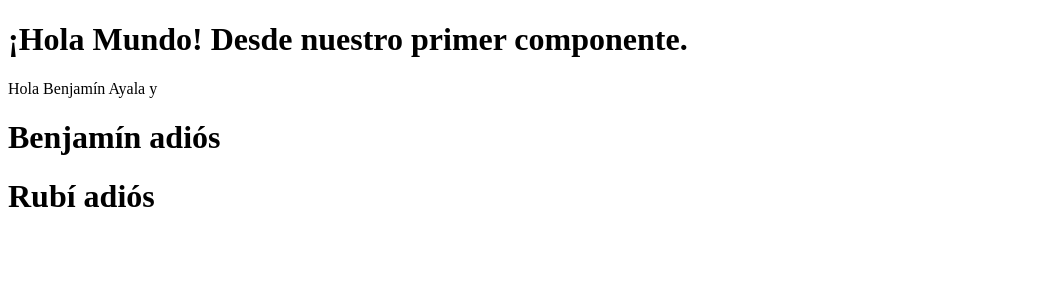
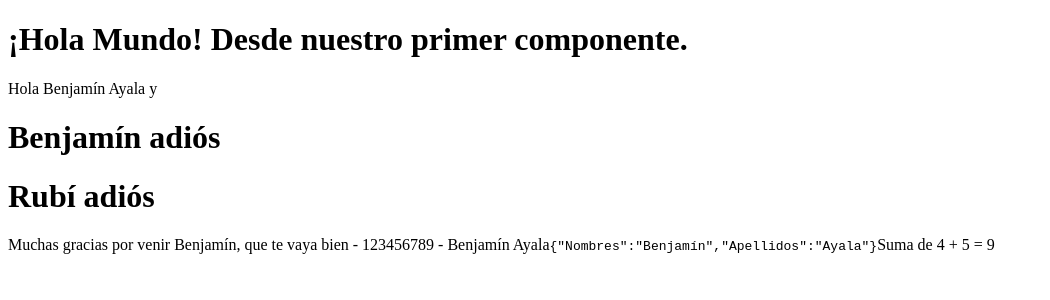
Before and after one commit to bayalad7/fh-curso-react, a React (Vite) app in the folder Apps/3-app-counter-vite/: page / in a window 1280 px wide. Shown: the top 300 px of the page, without its empty margins (0-1050 px from the left). Built offline with nearby package versions, Linux system fonts and the light colour scheme.

Commit message:
Seccion 3: Impresion de variables en el HTML

```diff
--- a/Apps/3-app-counter-vite/src/app.jsx
+++ b/Apps/3-app-counter-vite/src/app.jsx
@@ -1,5 +1,5 @@
 import { Saludo } from "./components/saludo"
-import { Despido, Despido2 } from "./components/despido"
+import { Despido, Despido2 , Despido3 } from "./components/despido"
 
 const App = () => {
     const Nombre = "Benjamín Ayala";
@@ -9,6 +9,7 @@ const App = () => {
                 ¡Hola Mundo! Desde nuestro primer componente.
             </h1>
             { Saludo(Nombre) } y { Despido() }
+            { Despido3() }
         </div>
     );
 }
--- a/Apps/3-app-counter-vite/src/components/despido.jsx
+++ b/Apps/3-app-counter-vite/src/components/despido.jsx
@@ -18,3 +18,40 @@ export const Despido2 = () => {
         </>
     );
 }
+
+/**
+ * Si la variable que estamos usando, no tiene relación con ningún Hook o algo así,
+ * entonces no tiene sentido que este dentro del componente y se podría sacar del mismo.
+ * Ejemplo quedando así:
+ */
+const $Mensaje = "Muchas gracias por venir Benjamín, que te vaya bien";
+const $Lista = [1,2,3,4,5,6,7,8,9];
+// Los objetos no se pueden imprimir dentro de unos "{}", por que no son permitidos como un hijo jsx de React y si nosotros necesitamos imprimir un objeto, podemos utilizar el JSON.stringify
+const $Persona = {
+    Nombres: "Benjamín",
+    Apellidos: "Ayala",
+}
+
+export const Despido3 = () => {
+    {/*
+        NOTA IMPORTANTE.
+        Todo código que nosotros pongamos aquí, en este espacio dentro del componente, al momento de reenderizar el componente
+        también se estaría reenderizando, como la función $Suma, que esta abajo...
+        ¿CUÁNDO PONER EL CODIGO ADENTRO O AFUERA?
+        Cuando necesitemos que el componente haga un cambio en el estado, pero si no hay
+        ninguna dependencia del código al componente, es mejor sacarlo...
+    */}
+
+    const $Sumar = ( $Valor1 , $Valor2 ) => ($Valor1 + $Valor2);
+    // Hay que tener cuidado cuando utilizamos los async - await en las funciones y los pongamos dentro de los componentes, recordemos que una función asincrónica devuelve un objeto
+    return (
+        <>
+            { $Mensaje} - { $Lista } - { $Persona.Nombres + ' ' + $Persona.Apellidos  }
+            <code>{ JSON.stringify( $Persona ) }</code>
+            {/*
+                Esto es un comentario en React, esto no va a aparecer en el DOM.
+            */}
+            Suma de 4 + 5 = { $Sumar( 4 , 5) }
+        </>
+    );
+}
```
Also changed, not shown: 1 other file (tests, documents, lock files or other folders).
